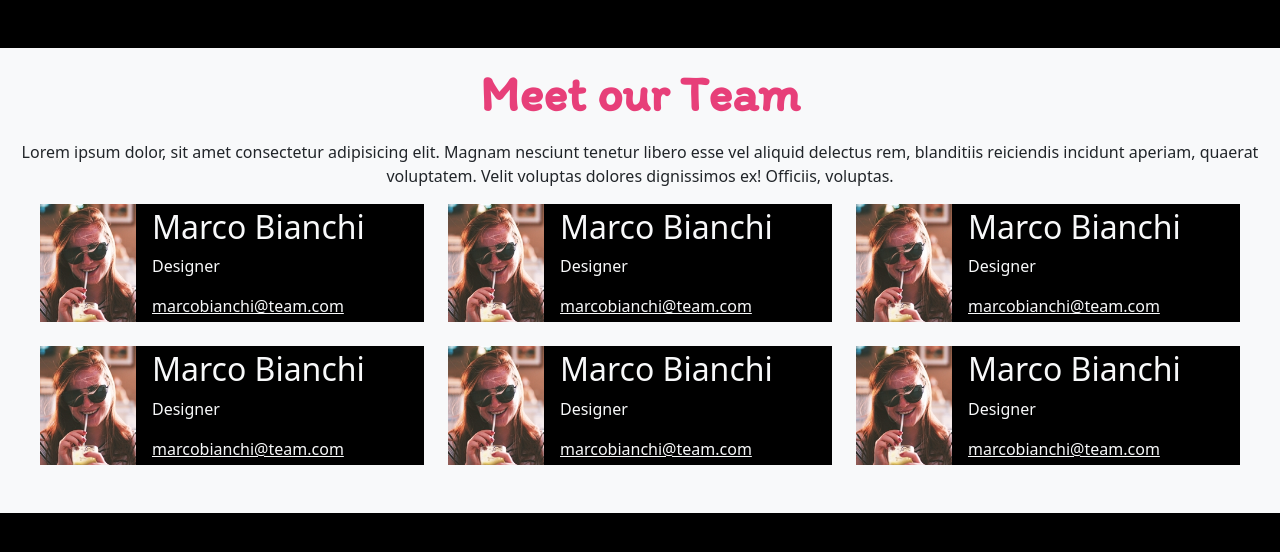
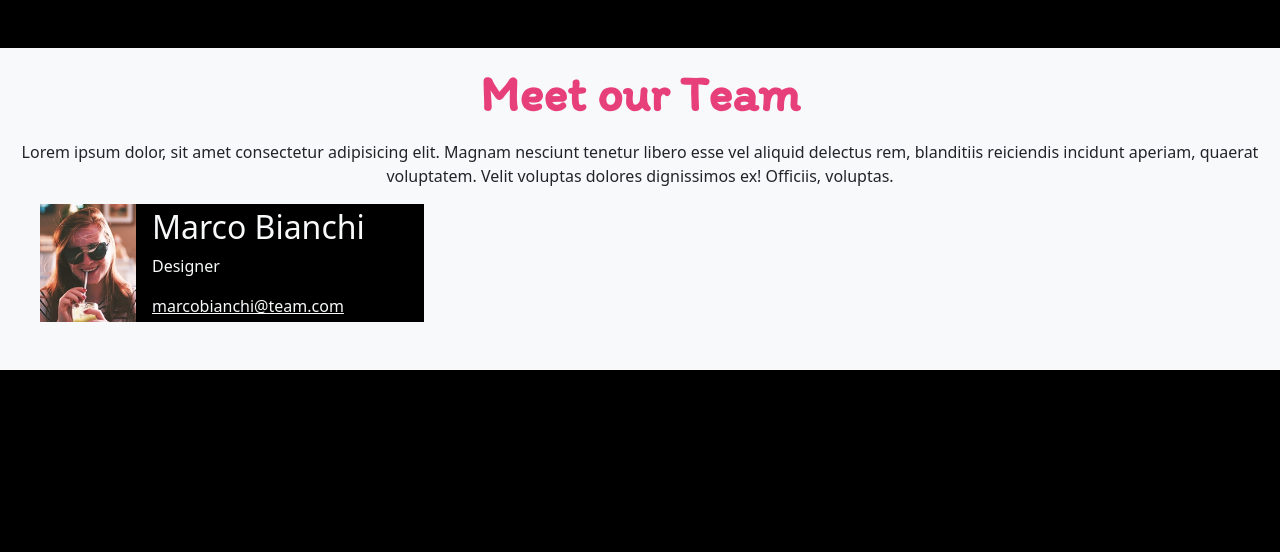
Before and after one commit to Giunta-Giovanni/js-our-team, a plain HTML site: page index.html in a window 1280 px wide. Drawn offline with nearby package versions, Linux system fonts and the light colour scheme.

Commit message:
[feat] human code

```diff
--- a/index.html
+++ b/index.html
@@ -27,97 +27,10 @@
         </div>
 
         <!-- Riga 2  gruppo di card-->
-            <div class="row mx-3 pb-5 gy-4 gx-5">
+            <div id="card-section" class="row mx-3 pb-5 gy-4 gx-5">
 
                 <!-- Card -->
-                <div class="col-sm-12 col-md-6 col-lg-4">
-                    <!-- riga con immagine e descrizione -->
-                    <div class="row">
-                        <!-- colonna immagine -->
-                        <div class="col-3 p-0">
-                            <img src="./img/female1.png" alt="Profile image" class="img-fluid image-fit">
-                        </div>
-
-                        <!-- colonna descrizione -->
-                        <div class="col-9 py-1 px-3 text-start bg-black text-light">
-                            <h2>Marco Bianchi</h2>
-                            <p>Designer</p>
-                            <a href="#" class="text-light">marcobianchi@team.com</a>
-                        </div>
-                    </div>
-                </div>
-
-                <!-- Card -->
-                <div class="col-sm-12 col-md-6 col-lg-4">
-                    <!-- riga con immagine e descrizione -->
-                    <div class="row">
-                        <!-- colonna immagine -->
-                        <div class="col-3 p-0">
-                            <img src="./img/female1.png" alt="Profile image" class="img-fluid image-fit">
-                        </div>
-
-                        <!-- colonna descrizione -->
-                        <div class="col-9 py-1 px-3 text-start bg-black text-light">
-                            <h2>Marco Bianchi</h2>
-                            <p>Designer</p>
-                            <a href="#" class="text-light">marcobianchi@team.com</a>
-                        </div>
-                    </div>
-                </div>
-                <!-- Card -->
-                <div class="col-sm-12 col-md-6 col-lg-4">
-                    <!-- riga con immagine e descrizione -->
-                    <div class="row">
-                        <!-- colonna immagine -->
-                        <div class="col-3 p-0">
-                            <img src="./img/female1.png" alt="Profile image" class="img-fluid image-fit">
-                        </div>
-
-                        <!-- colonna descrizione -->
-                        <div class="col-9 py-1 px-3 text-start bg-black text-light">
-                            <h2>Marco Bianchi</h2>
-                            <p>Designer</p>
-                            <a href="#" class="text-light">marcobianchi@team.com</a>
-                        </div>
-                    </div>
-                </div>
-                <!-- Card -->
-                <div class="col-sm-12 col-md-6 col-lg-4">
-                    <!-- riga con immagine e descrizione -->
-                    <div class="row">
-                        <!-- colonna immagine -->
-                        <div class="col-3 p-0">
-                            <img src="./img/female1.png" alt="Profile image" class="img-fluid image-fit">
-                        </div>
-
-                        <!-- colonna descrizione -->
-                        <div class="col-9 py-1 px-3 text-start bg-black text-light">
-                            <h2>Marco Bianchi</h2>
-                            <p>Designer</p>
-                            <a href="#" class="text-light">marcobianchi@team.com</a>
-                        </div>
-                    </div>
-                </div>
-
-                <!-- Card -->
-                <div class="col-sm-12 col-md-6 col-lg-4">
-                    <!-- riga con immagine e descrizione -->
-                    <div class="row">
-                        <!-- colonna immagine -->
-                        <div class="col-3 p-0">
-                            <img src="./img/female1.png" alt="Profile image" class="img-fluid image-fit">
-                        </div>
-
-                        <!-- colonna descrizione -->
-                        <div class="col-9 py-1 px-3 text-start bg-black text-light">
-                            <h2>Marco Bianchi</h2>
-                            <p>Designer</p>
-                            <a href="#" class="text-light">marcobianchi@team.com</a>
-                        </div>
-                    </div>
-                </div>
-                <!-- Card -->
-                <div class="col-sm-12 col-md-6 col-lg-4">
+                <div  class="col-sm-12 col-md-6 col-lg-4">
                     <!-- riga con immagine e descrizione -->
                     <div class="row">
                         <!-- colonna immagine -->
```
Also changed, not shown: js/script.js (+9 -1 lines), 1 other file.
